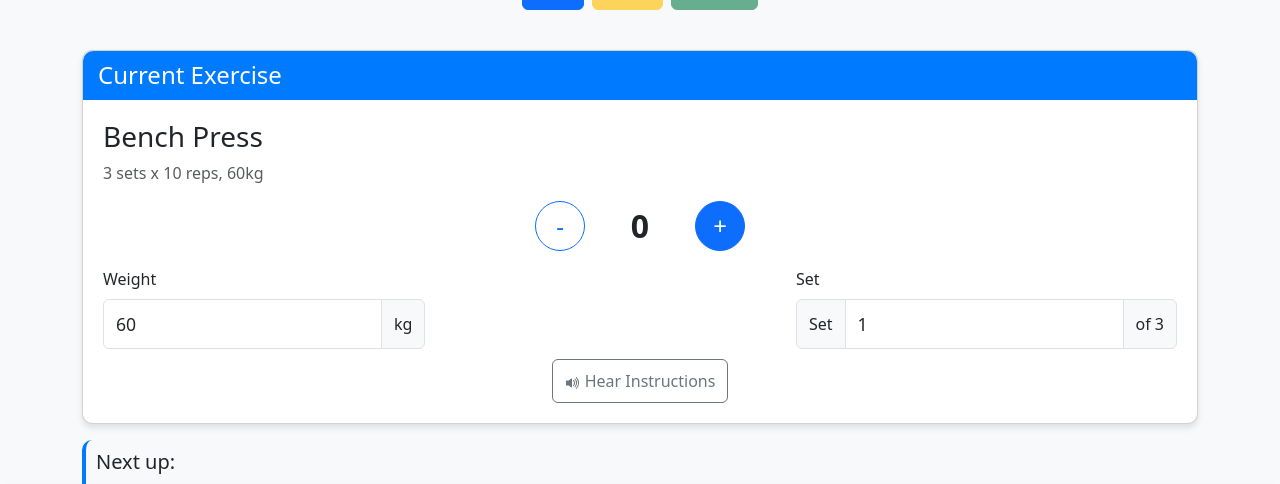
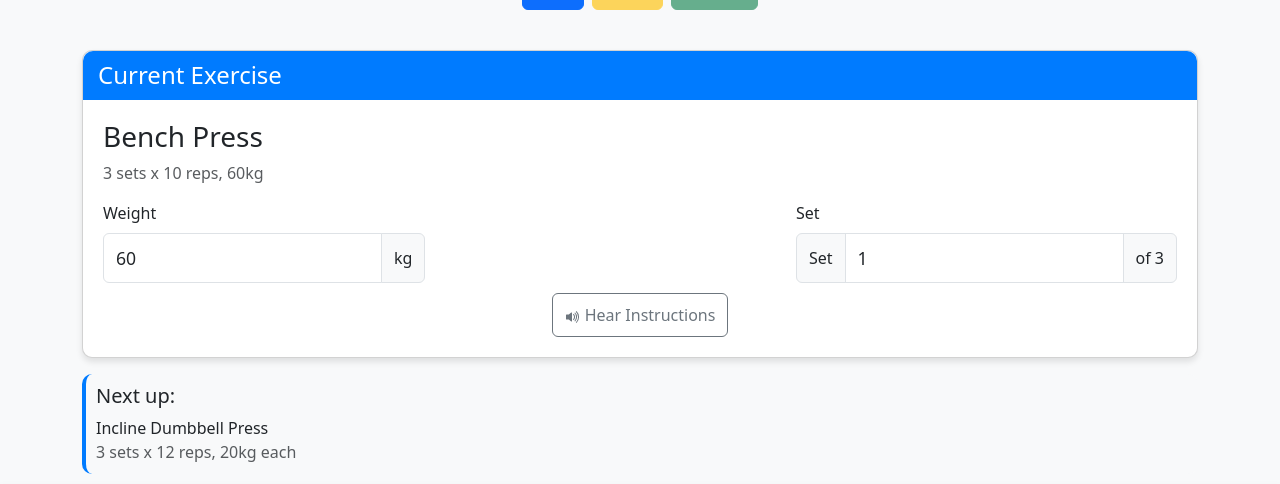
Before and after one commit to samcast1/fitness-tracker, a FastAPI app: page /workout in a window 1280 px wide. Shown: the part 218-702 px from the top of the page. Run offline with FastAPI, Linux system fonts and the light colour scheme.

Commit message:
adding specific strength + conditioning inputs

```diff
--- a/app/templates/workout.html
+++ b/app/templates/workout.html
@@ -156,13 +156,23 @@
                     <div class="card-body">
                         <h3 id="currentExerciseName">Bench Press</h3>
                         <p class="text-muted" id="currentExerciseDesc">3 sets x 10 reps, 60kg</p>
-
-                        <div class="rep-counter">
-                            <button class="btn btn-outline-primary rep-btn" id="decreaseReps">-</button>
-                            <div class="rep-count" id="repCount">0</div>
-                            <button class="btn btn-primary rep-btn" id="increaseReps">+</button>
+                        <div id="strengthInputs" style="display: none;">
+                            <div class="mb-3">
+                                <label for="weightInput" class="form-label">Weight (kg)</label>
+                                <input type="number" class="form-control" id="weightInput" value="0" min="0" step="0.5">
+                            </div>
+                            <div class="rep-counter mb-3">
+                                <button class="btn btn-outline-primary rep-btn" id="decreaseReps">-</button>
+                                <div class="rep-count" id="repCount">0</div>
+                                <button class="btn btn-primary rep-btn" id="increaseReps">+</button>
+                            </div>
                         </div>
-
+                        <div id="conditioningInputs" style="display: none;">
+                            <div class="mb-3">
+                                <label for="distanceInput" class="form-label">Distance (km)</label>
+                                <input type="number" class="form-control" id="distanceInput" value="0" min="0" step="0.01">
+                            </div>
+                        </div>
                         <div class="d-flex justify-content-between mt-3">
                             <div>
                                 <label class="form-label">Weight</label>
```
